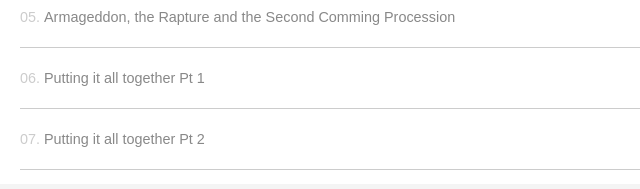
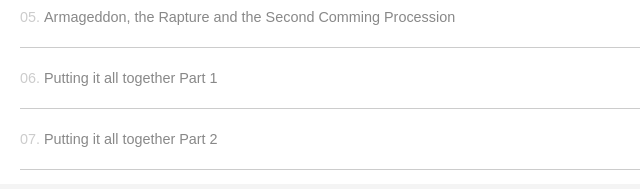
Before and after one commit to mattgraham/omega-teaching, a plain HTML site: page index.html in a window 1280 px wide. Shown: the part 410-599 px from the top of the page, 0-640 px from the left. Drawn offline with Linux system fonts and the light colour scheme.

Commit message:
fix list

```diff
--- a/index.html
+++ b/index.html
@@ -65,8 +65,8 @@
         <li><a href="#" data-src="/media/Omega_002_Negative Trends, People and Events in the End Times.MP3">Negative Trends, People and Events in the End Times</a></li>
         <li><a href="#" data-src="/media/Omega_003_The Millennial Kingdom of Jesus.MP3">The Millennial Kingdom of Jesus</a></li>
         <li><a href="#" data-src="/media/Omega_004_Armageddon, the Rapture and the Second Comming Procession.MP3">Armageddon, the Rapture and the Second Comming Procession</a></li>
-        <li><a href="#" data-src="/media/Omega_005_Putting it all together Pt 1.MP3">Putting it all together Pt 1</a></li>
-        <li><a href="#" data-src="/media/Omega_006_Putting it all together Pt 2.MP3">Putting it all together Pt 2</a></li>
+        <li><a href="#" data-src="/media/Omega_005_Putting it all together Pt 1.MP3">Putting it all together Part 1</a></li>
+        <li><a href="#" data-src="/media/Omega_006_Putting it all together Pt 2.MP3">Putting it all together Part 2</a></li>
         <li><a href="#" data-src="/media/Omega_007_The significance of Isreal in Gods End Time Purposes">The significance of Isreal in Gods End Time Purposes</a></li>
         <li><a href="#" data-src="/media/Omega_008_How then shall we live">How Then Shall We Live</a></li>
       </ol>
```
